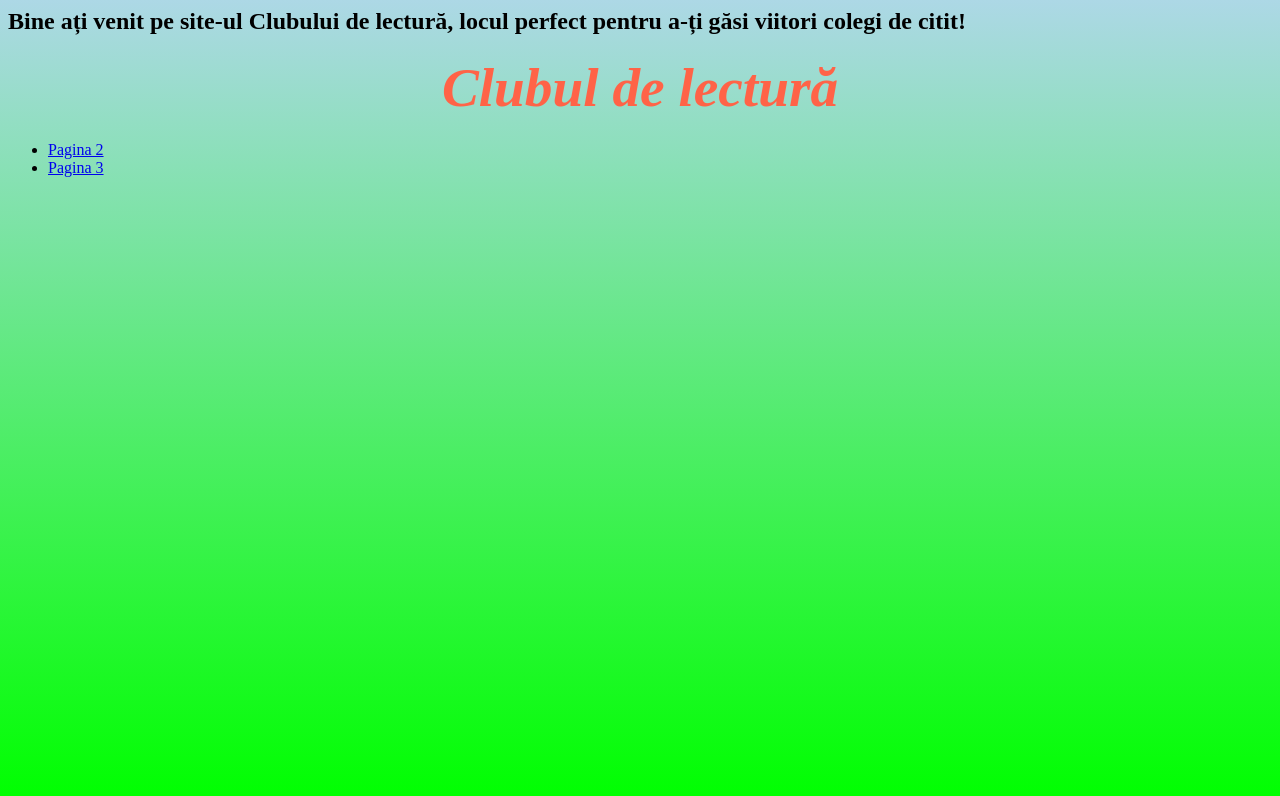
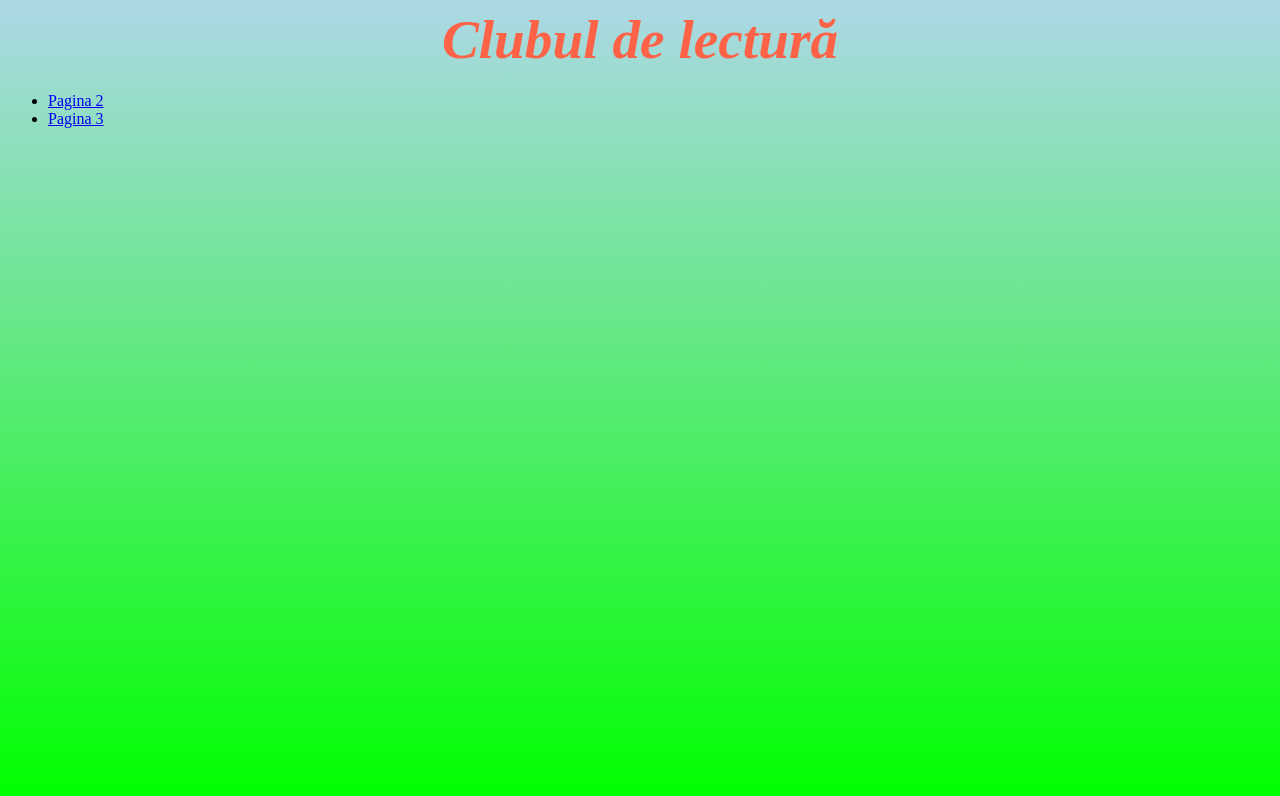
Before and after one commit to TurceacTiberiu/IA1, a plain HTML site: page index.html in a window 1280 px wide. Drawn offline with Linux system fonts and the light colour scheme.

Commit message:
Update index.html

```diff
--- a/index.html
+++ b/index.html
@@ -5,7 +5,7 @@
 </head>
 <body>
 
-<h2>Bine ați venit pe site-ul Clubului de lectură, locul perfect pentru a-ți găsi viitori colegi de citit!</h2>
+
 <h1><i><b><big><big><big>Clubul de lectură</font></big></big></big></i></b></h1>
 
 
```
